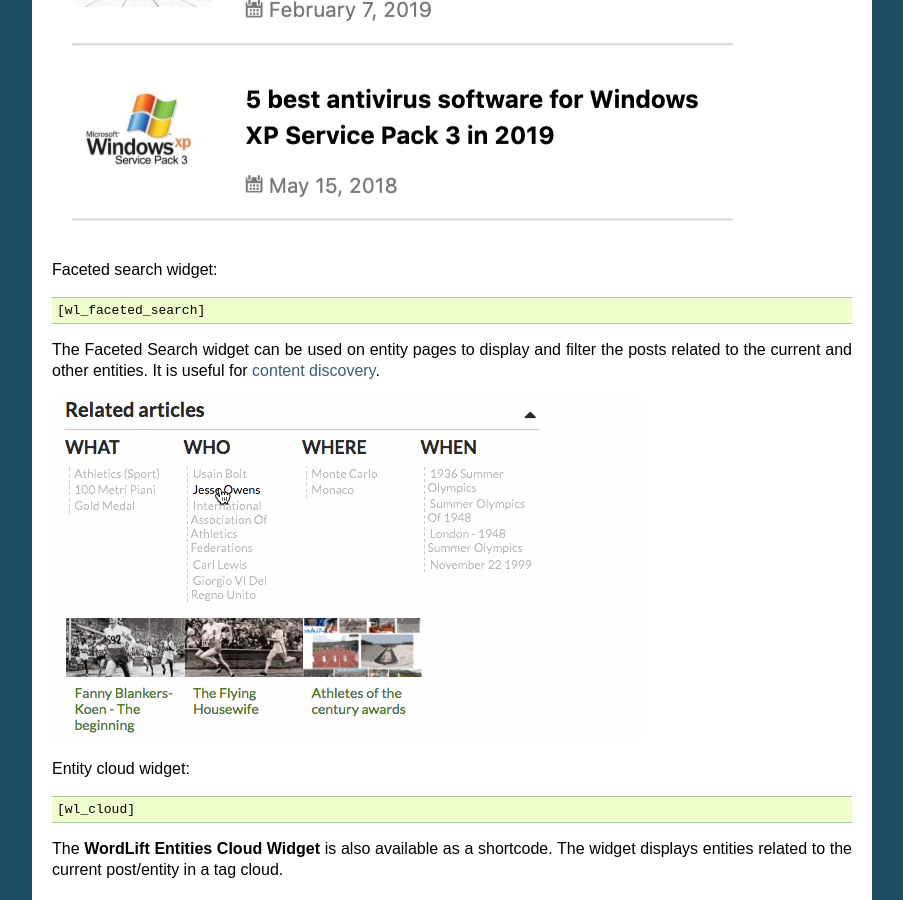
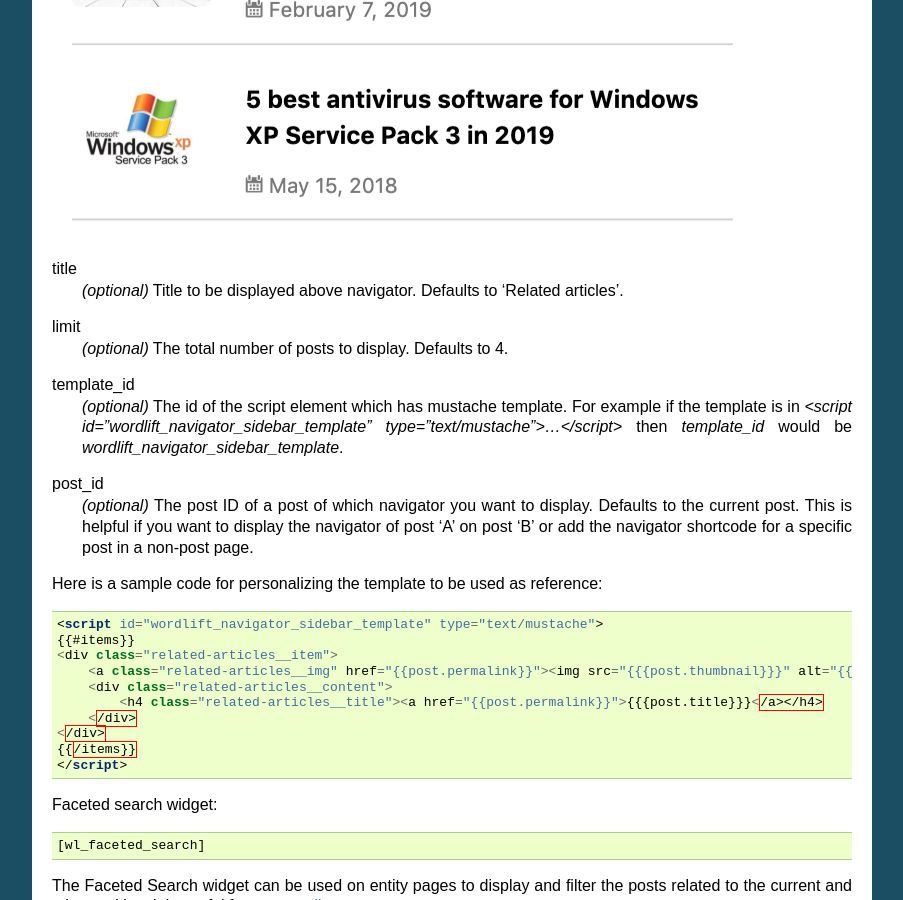
Before and after one commit to insideout10/wordlift-docs, a Sphinx documentation site: the page built from docs/shortcodes.rst, in a window 1280 px wide and 900 px high, scrolled down 3705 px. Shown: the whole window, without its empty margins (198-1101 px from the left). Built offline with Sphinx 7.4.7, drawn with Linux system fonts in a browser that asks for light colours.

Commit message:
Updating the shortcode page with the new navigator

```diff
--- a/docs/shortcodes.rst
+++ b/docs/shortcodes.rst
@@ -158,6 +158,33 @@
 
 .. image:: /images/wordlift-discover-navigator.png
 
+title
+    *(optional)* Title to be displayed above navigator. Defaults to 'Related articles'.
+
+limit
+    *(optional)* The total number of posts to display. Defaults to 4.
+
+template_id
+    *(optional)* The id of the script element which has mustache template. For example if the template is in `<script id="wordlift_navigator_sidebar_template" type="text/mustache">...</script>` then `template_id` would be `wordlift_navigator_sidebar_template`.
+
+post_id
+    *(optional)* The post ID of a post of which navigator you want to display. Defaults to the current post. This is helpful if you want to display the navigator of post 'A' on post 'B' or add the navigator shortcode for a specific post in a non-post page.
+
+Here is a sample code for personalizing the template to be used as reference:
+
+.. code-block:: html
+
+    <script id="wordlift_navigator_sidebar_template" type="text/mustache">
+    {{#items}}
+    <div class="related-articles__item">
+        <a class="related-articles__img" href="{{post.permalink}}"><img src="{{{post.thumbnail}}}" alt="{{{post.title}}}" title="{{{post.title}}}"></a>
+        <div class="related-articles__content">
+            <h4 class="related-articles__title"><a href="{{post.permalink}}">{{{post.title}}}</a></h4>
+        </div>
+    </div>
+    {{/items}}
+    </script>
+
 Faceted search widget::
 
     [wl_faceted_search]
```
